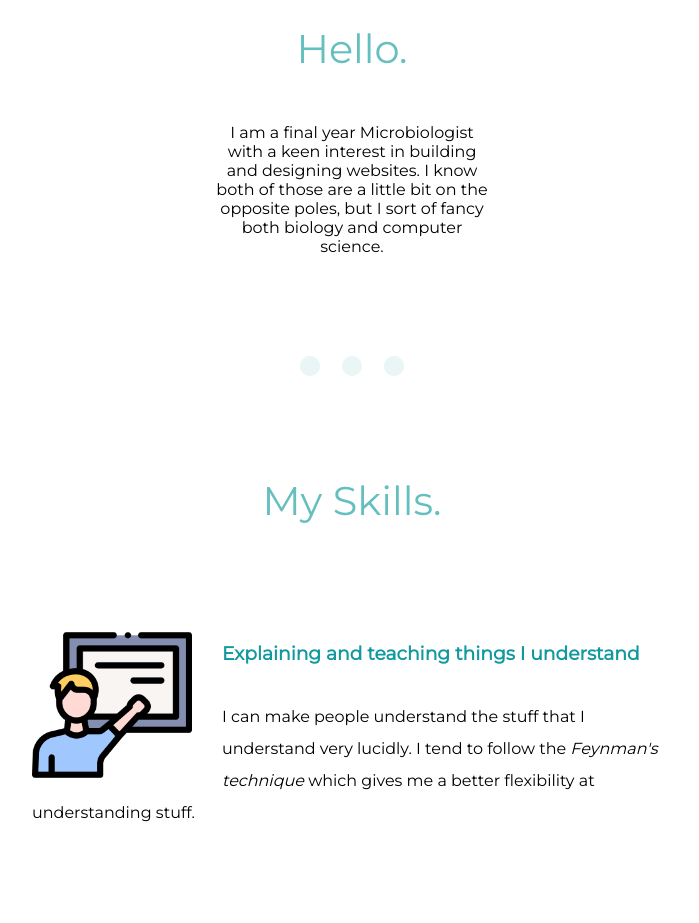
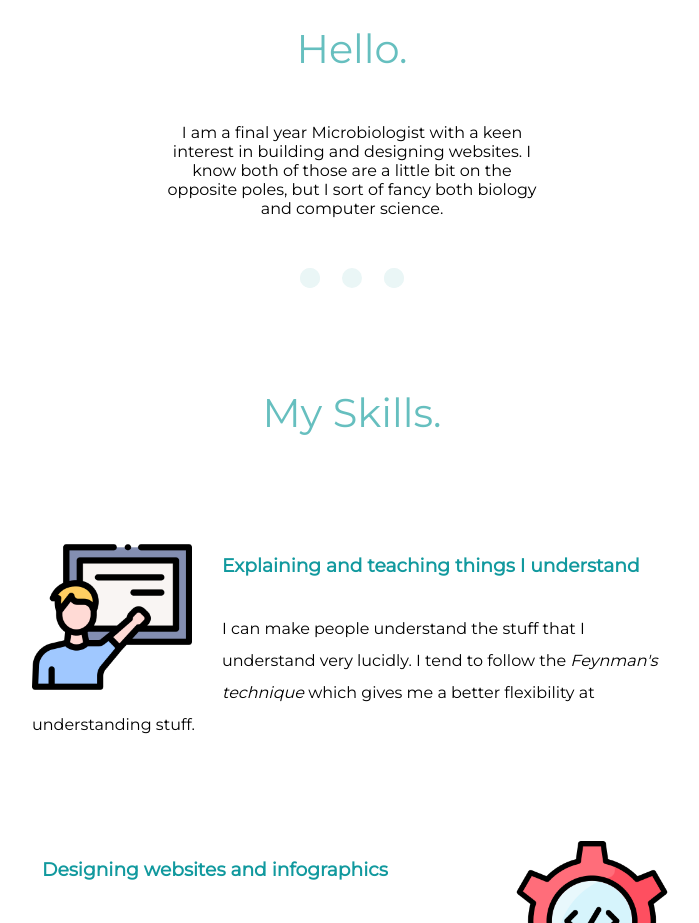
Before and after one commit to akash-coder-20/personal-site, a plain HTML site: page index.html in a window 1280 px wide. Shown: the part 1020-1943 px from the top of the page, without its empty margins (288-987 px from the left). Drawn offline with Linux system fonts and the light colour scheme; a web font is replaced by a local one.

Commit message:
intro paragraph css change

```diff
--- a/css/styles.css
+++ b/css/styles.css
@@ -47,7 +47,8 @@ hr{
 }
 
 .profile-paragraph{
-  margin: auto 500px 100px 500px;
+  width: 30%;
+  margin: 50px auto;
 }
 
 .skills{
```
